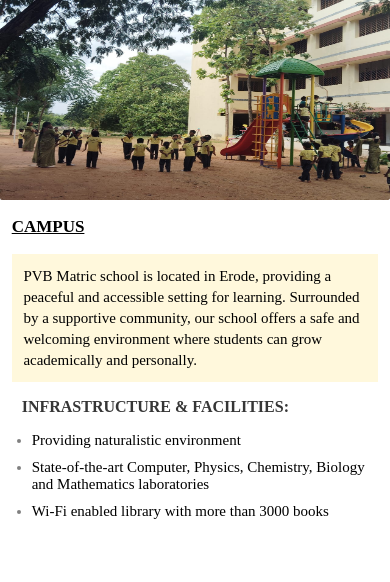
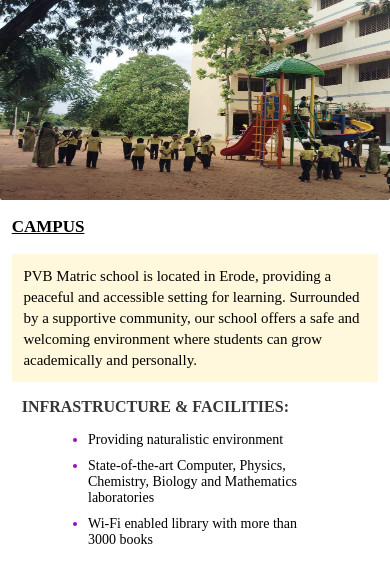
Before and after one commit to Karthick-k77/pvt-, a plain HTML site: page campus.html in a window 390 px wide. Drawn offline with Linux system fonts and the light colour scheme.

Commit message:
Update campus.css
campus updated css

```diff
--- a/campus.css
+++ b/campus.css
@@ -80,7 +80,6 @@ header,nav{
     margin-left: auto;
     margin-right: auto;
     width: 60%;
-    /* column-count: 1; */
     list-style-type: disc;
     padding-left: 20px;
     padding-bottom: 20px;
@@ -97,7 +96,7 @@ header,nav{
 }
 
 li::marker {
-    color: gray;
+    color: #9E09C8;
 }
 
 
@@ -166,18 +165,12 @@ li::marker {
 
 
 .ul{
-    width: auto;
-    list-style-type: disc;
-    /* padding-left: 20px;
-    padding-bottom: 20px; */
-    font-family: "Domine", serif;
-    font-optical-sizing: auto;
-   font-weight:500;
-   font-style: normal;
-   font-size: 15px;
-   margin-left: 3%;
-   margin-right: 3%;
+    display: flex;
+        flex-direction: column !important; /* forces vertical */
+        align-items: flex-start;
 
 }
 
+
+
 }
```
